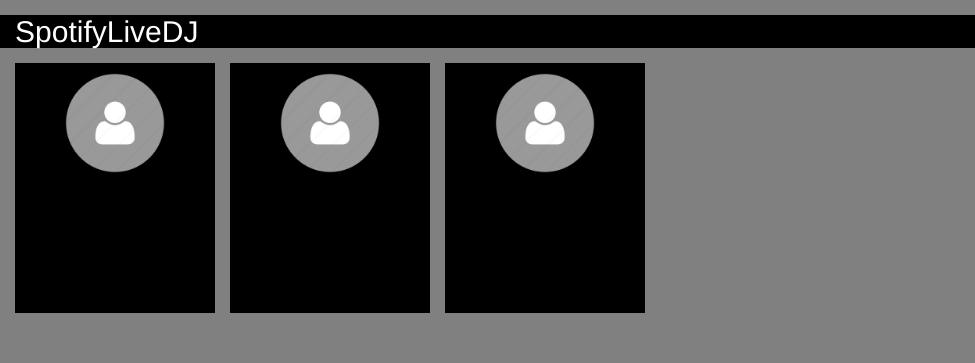
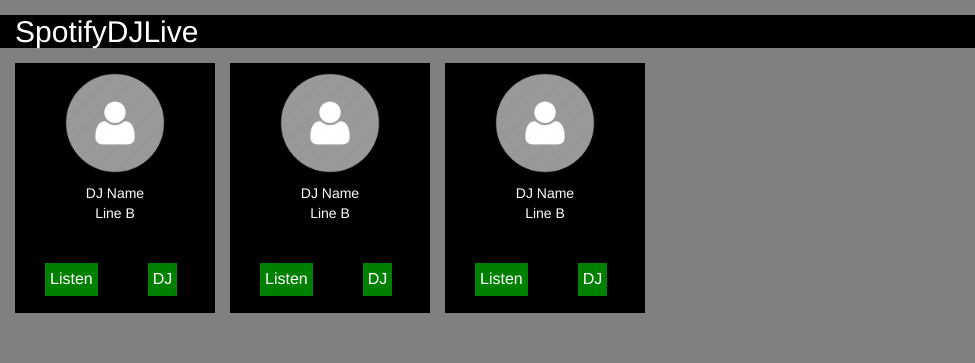
Before and after one commit to RoastVeg/SpotifyDJLive, a website: page site/public/room.html in a window 1280 px wide. Shown: the top 363 px of the page, 0-975 px from the left. Drawn offline with nearby package versions, Linux system fonts and the light colour scheme.

Commit message:
Mum we made it

```diff
--- a/site/public/room.html
+++ b/site/public/room.html
@@ -1,7 +1,7 @@
 <!DOCTYPE html>
 <html lang="en">
 <head>
-  <title>Bootstrap Example</title>
+  <title>DJLive</title>
   <meta charset="utf-8">
   <meta name="viewport" content="width=device-width, initial-scale=1">
   <link rel="stylesheet" href="https://maxcdn.bootstrapcdn.com/bootstrap/3.3.7/css/bootstrap.min.css">
@@ -10,19 +10,90 @@
   <script src="client.js"></script>
 </head>
 <style>
+  .buttonListen{
+    background-color: green;
+    border: none;
+    color: white;
+    padding: 5px;
+    text-align: center;
+    text-decoration: none;
+    display: inline-block;
+    font-size: 16px;
+    bottom: 10px;
+    margin-left:30px;
+        border-radius:20;
 
+  }
+  .buttonDJ{
+    background-color: green;
+    border: none;
+    color: white;
+    padding: 5px;
+    width:70;
+    text-align: center;
+    text-decoration: none;
+    display: inline-block;
+    font-size: 16px;
+    margin-bottom:10px;
+    margin-left:50px;
+    border-radius:20;
+  }
+
+  .DJRoom{
+  float:left;
+  width:200px;
+  height:250px;
+  background-color:black;
+  margin-left: 15px;
+  }
+  .userImg{
+  height:100px;
+  width:100px;
+  margin-left:50px;
+  margin-right:50px;
+  margin-top:10px;
+  }
+  .words{
+  color:white;
+  text-align:center;
+  margin-top:10px;
+  margin-bottom:40px;
+  }
 </style>
 <body style="background-color:gray">
 <header style="background-color:black">
-  <h2 style="margin: 15px ;color:white;">SpotifyLiveDJ</h2>
+  <h2 style="margin: 15px ;color:white;">SpotifyDJLive</h2>
 </header>
 <nav>
 
 </nav>
 <section style = "min-width: 300px;">
-  <div style = "float:left;width:200px;height:250px;background-color:black;margin-left: 15px;"><img style = "height:100px;width:100px;margin-left:50px;margin-top:10px;" src="user.png"><p></p></div>
-  <div style = "float:left;width:200px;height:250px;background-color:black;margin-left: 15px;"><img style = "height:100px;width:100px;margin-left:50px;margin-top:10px;" src="user.png"><p></p></div>
-  <div style = "float:left;width:200px;height:250px;background-color:black;margin-left: 15px;"><img style = "height:100px;width:100px;margin-left:50px;margin-top:10px;" src="user.png"><p></p></div>
+  <div class = "DJRoom">
+    <img class = "userImg" src="user.png">
+    <p class = "words">
+      DJ Name <br>
+      Line B
+    </p>
+    <button class = "buttonListen"> Listen </button><button class = "buttonDJ">  DJ  </button>
+  </div>
+
+  <div class = "DJRoom">
+    <img class = "userImg" src="user.png">
+    <p class = "words">
+      DJ Name <br>
+      Line B
+    </p>
+    <button class = "buttonListen"> Listen </button><button class = "buttonDJ">  DJ  </button>
+  </div>
+
+  <div class = "DJRoom">
+    <img class = "userImg" src="user.png">
+    <p class = "words">
+      DJ Name <br>
+      Line B
+    </p>
+    <button class = "buttonListen"> Listen </button><button class = "buttonDJ">  DJ  </button>
+  </div>
 </section>
 <div style = "float:right;" >
   <iframe src="https://open.spotify.com/embed?uri=spotify:user:spotify:playlist:3rgsDhGHZxZ9sB9DQWQfuf" width="300" height="500" frameborder="0" allowtransparency="true"></iframe>
```
